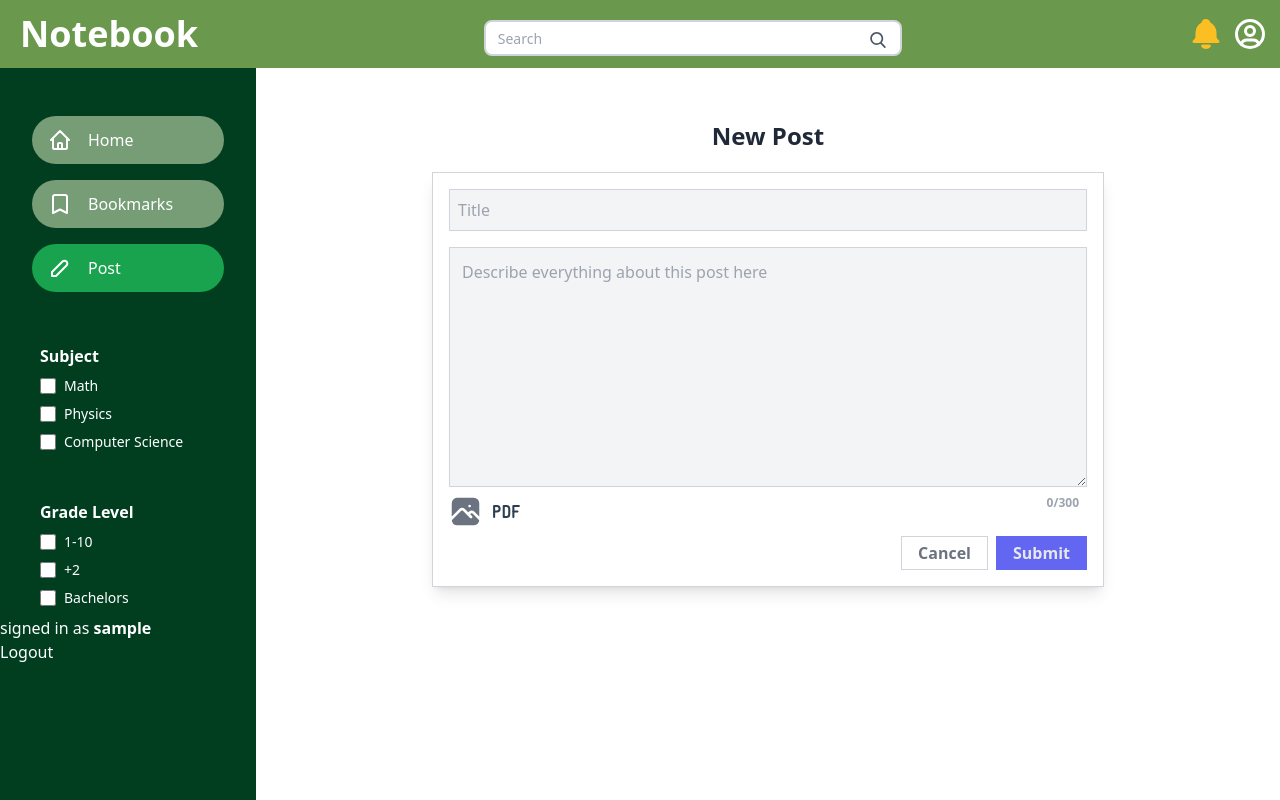
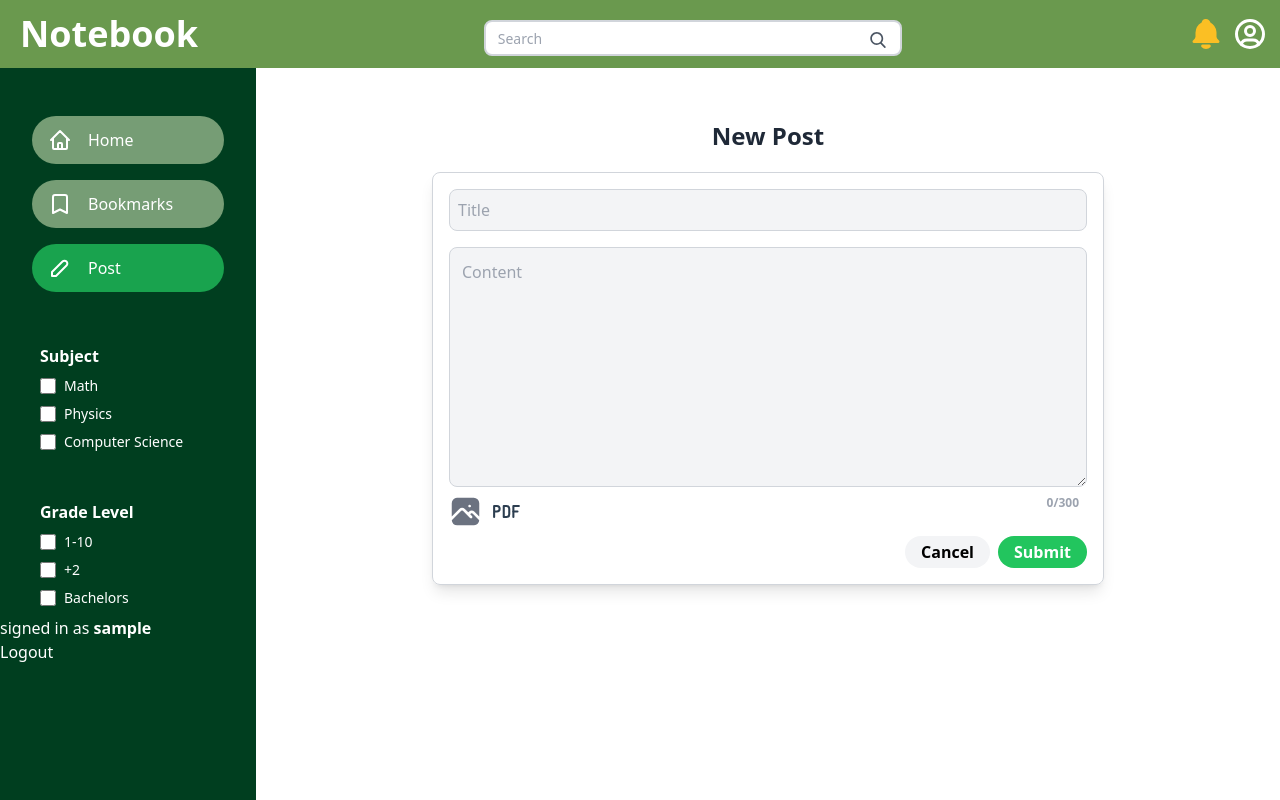
Before and after one commit to Virtual4087/Notes, a Django app: page /create-post in a window 1280 px wide. Run offline with Django 4.2, Linux system fonts and the light colour scheme; the visitor is signed in with stand-in values (Sample User, id 1); some libraries are stand-ins or nearby versions.

Commit message:
createpost work

```diff
--- a/Notes_media/templates/create-post.html
+++ b/Notes_media/templates/create-post.html
@@ -2,10 +2,10 @@
 {% block body %}
 
 <div class="heading text-center font-bold text-2xl m-5 text-gray-800">New Post</div>
-  <form action="{% url 'create' %}" method="post" enctype="multipart/form-data" autocomplete="off" class="editor mx-auto w-10/12 flex flex-col text-gray-800 border border-gray-300 p-4 shadow-lg max-w-2xl">
+  <form action="{% url 'create' %}" method="post" enctype="multipart/form-data" autocomplete="off" class="editor rounded-lg mx-auto w-11/12 flex flex-col text-gray-800 border border-gray-300 p-4 shadow-lg max-w-2xl">
     {% csrf_token %}
-    <input class="title bg-gray-100 border border-gray-300 p-2 mb-4 outline-none" spellcheck="false" placeholder="Title" name="title" type="text" required>
-    <textarea class="description bg-gray-100 sec p-3 h-60 border border-gray-300 outline-none" spellcheck="false" name="description" placeholder="Describe everything about this post here" required></textarea>
+    <input class="title rounded-lg bg-gray-100 border border-gray-300 p-2 mb-4 outline-none" spellcheck="false" placeholder="Title" name="title" type="text" required>
+    <textarea class="description rounded-lg bg-gray-100 sec p-3 h-60 border border-gray-300 outline-none" spellcheck="false" name="description" placeholder="Content" required></textarea>
 
     <!-- icons -->
     <div class="icons flex text-gray-500 m-2 ml-0">
@@ -31,8 +31,8 @@
 
     <!-- Buttons -->
     <div class="buttons flex">
-      <div class="btn border border-gray-300 p-1 px-4 font-semibold cursor-pointer text-gray-500 ml-auto">Cancel</div>
-      <input type="submit" class="btn border border-indigo-500 p-1 px-4 font-semibold cursor-pointer text-gray-200 ml-2 bg-indigo-500">
+      <div class="btn rounded-full p-1 px-4 font-semibold cursor-pointer bg-gray-100 text-black hover:bg-gray-500 hover:text-white ml-auto">Cancel</div>
+      <input type="submit" class="btn rounded-full p-1 px-4 font-semibold cursor-pointer ml-2 bg-green-500 text-white hover:bg-green-900 hover:text-green-300">
     </div>
 
     {% if messages %}
--- a/Notes_media/templates/layout.html
+++ b/Notes_media/templates/layout.html
@@ -117,6 +117,7 @@
                     <input id="default-checkbox" type="checkbox" value="" class="w-4 h-4 text-blue-600 bg-gray-100 border-gray-300 rounded focus:ring-blue-500 dark:focus:ring-blue-600 dark:ring-offset-gray-800 focus:ring-2 dark:bg-gray-700 dark:border-gray-600">
                     <label for="default-checkbox" class="ms-2 text-sm font-medium">Computer Science</label>
                 </div>
+
                 <h1 class="font-bold font-large mt-12">Grade Level</h1>
                 <div class="flex items-center mt-2">
                     <input id="default-checkbox" type="checkbox" value="" class="w-4 h-4 text-blue-600 bg-gray-100 border-gray-300 rounded focus:ring-blue-500 dark:focus:ring-blue-600 dark:ring-offset-gray-800 focus:ring-2 dark:bg-gray-700 dark:border-gray-600">
```
